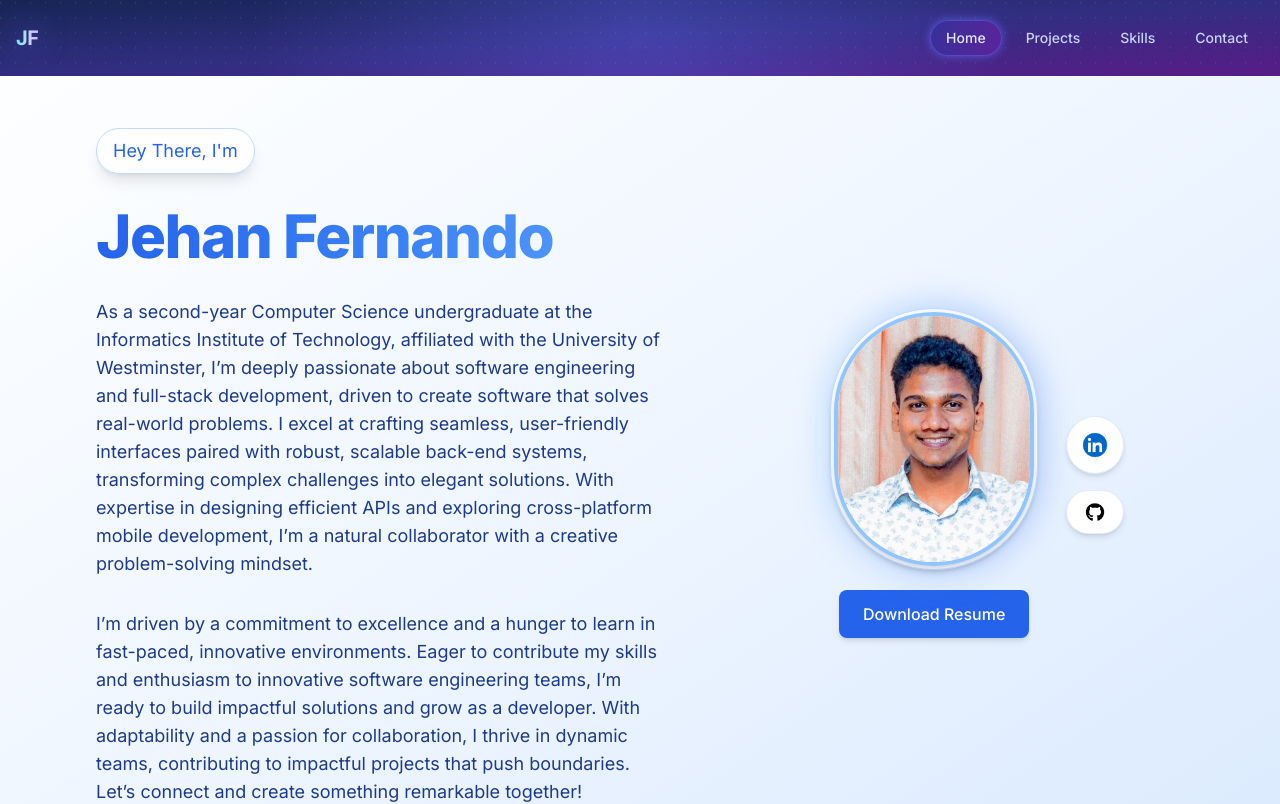
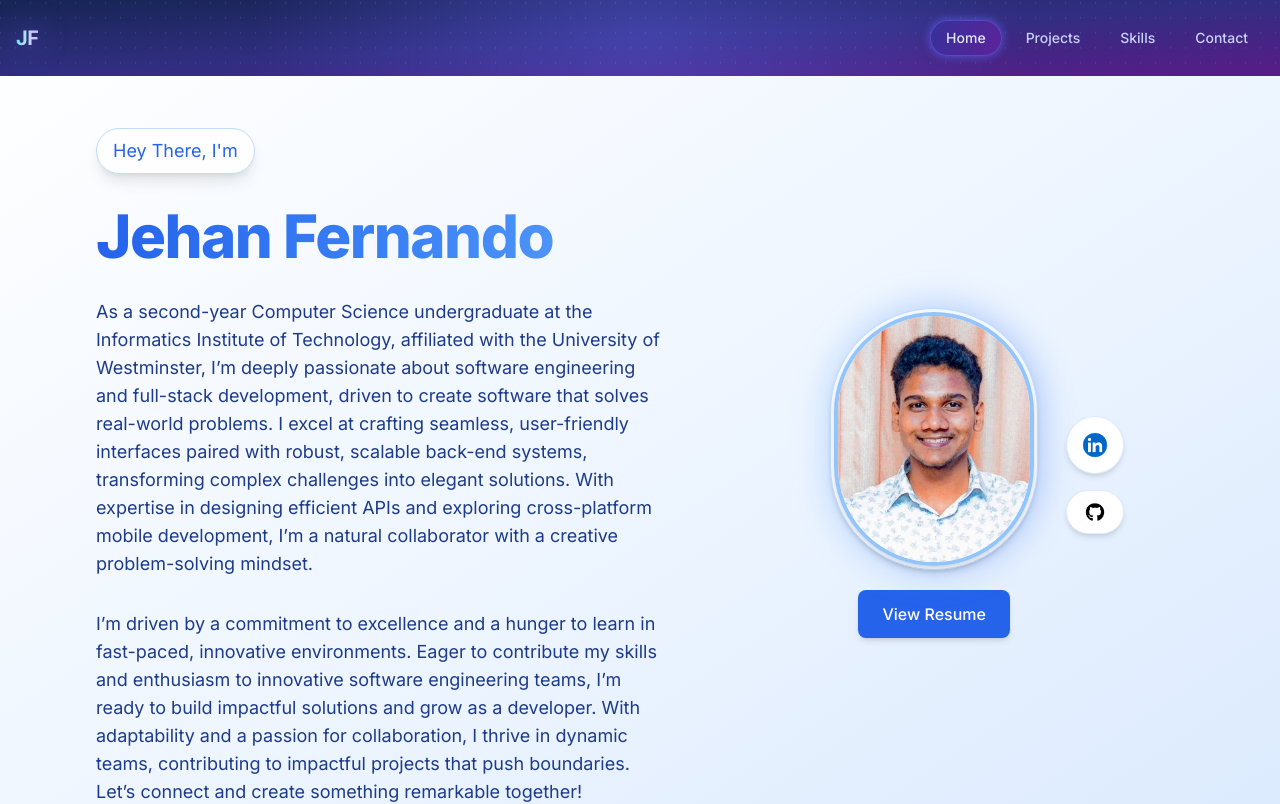
Before and after one commit to Jehanfernando02/My-portfolio, a Next.js app: page / in a window 1280 px wide. Shown: the top 804 px of the page. Built offline with nearby package versions, Linux system fonts and the light colour scheme.

Commit message:
updated resume

```diff
--- a/components/Hero.tsx
+++ b/components/Hero.tsx
@@ -36,7 +36,7 @@ export default function Hero() {
             className="w-full space-y-8 text-center lg:w-3/5 lg:text-left"
           >
             <div className="inline-block px-4 py-2 text-base text-blue-600 border border-blue-200 rounded-full shadow-lg bg-white/80 sm:text-lg">
-              Hey There, I&apos;m
+              Hey There, I'm
             </div>
 
             <h1 className="text-4xl font-extrabold tracking-tight text-transparent sm:text-5xl lg:text-6xl bg-clip-text bg-gradient-to-r from-blue-600 via-blue-500 to-blue-400">
@@ -85,15 +85,16 @@ export default function Hero() {
                 </motion.a>
               </div>
 
-              {/* Mobile Download Resume Button */}
+              {/* Mobile View Resume Button */}
               <motion.a
                 href="/assets/JehanFernando-resume.pdf"
-                download="JehanFernando-resume.pdf"
+                target="_blank"
+                rel="noopener noreferrer"
                 whileHover={{ scale: 1.05 }}
                 whileTap={{ scale: 0.95 }}
                 className="px-6 py-3 mt-4 font-medium text-white transition-colors bg-blue-600 rounded-lg shadow-md hover:bg-blue-700"
               >
-                Download Resume
+                View Resume
               </motion.a>
             </div>
 
@@ -105,11 +106,13 @@ export default function Hero() {
               scalable back-end systems, transforming complex challenges into elegant solutions.
               With expertise in designing efficient APIs and exploring cross-platform mobile development,
               I’m a natural collaborator with a creative problem-solving mindset.
-
             </p>
             <p className="max-w-xl mx-auto text-base leading-relaxed text-blue-900 sm:text-lg lg:mx-0">
-            I’m driven by a commitment to excellence and a hunger to learn in fast-paced, innovative environments. Eager to contribute my skills and enthusiasm to innovative software engineering teams, I’m ready to build impactful solutions and grow as a developer. With adaptability and a passion for collaboration, I thrive in dynamic teams, contributing to impactful projects that push boundaries. Let’s connect and create something remarkable together!
-
+              I’m driven by a commitment to excellence and a hunger to learn in fast-paced, innovative environments.
+              Eager to contribute my skills and enthusiasm to innovative software engineering teams,
+              I’m ready to build impactful solutions and grow as a developer.
+              With adaptability and a passion for collaboration, I thrive in dynamic teams,
+              contributing to impactful projects that push boundaries. Let’s connect and create something remarkable together!
             </p>
           </motion.div>
 
@@ -138,16 +141,16 @@ export default function Hero() {
                   </div>
                 </div>
 
-                {/* Download Portfolio Button - One Line */}
+                {/* Desktop View Resume Button */}
                 <motion.a
-
                   href="/assets/JehanFernando-resume.pdf"
-                  download="JehanFernando-resume.pdf"
+                  target="_blank"
+                  rel="noopener noreferrer"
                   whileHover={{ scale: 1.05 }}
                   whileTap={{ scale: 0.95 }}
                   className="px-6 py-3 mt-6 font-medium text-white transition-colors bg-blue-600 rounded-lg shadow-md hover:bg-blue-700"
                 >
-                  Download Resume
+                  View Resume
                 </motion.a>
               </div>
 
```
Lines whose indentation alone changed are shown as unchanged.
